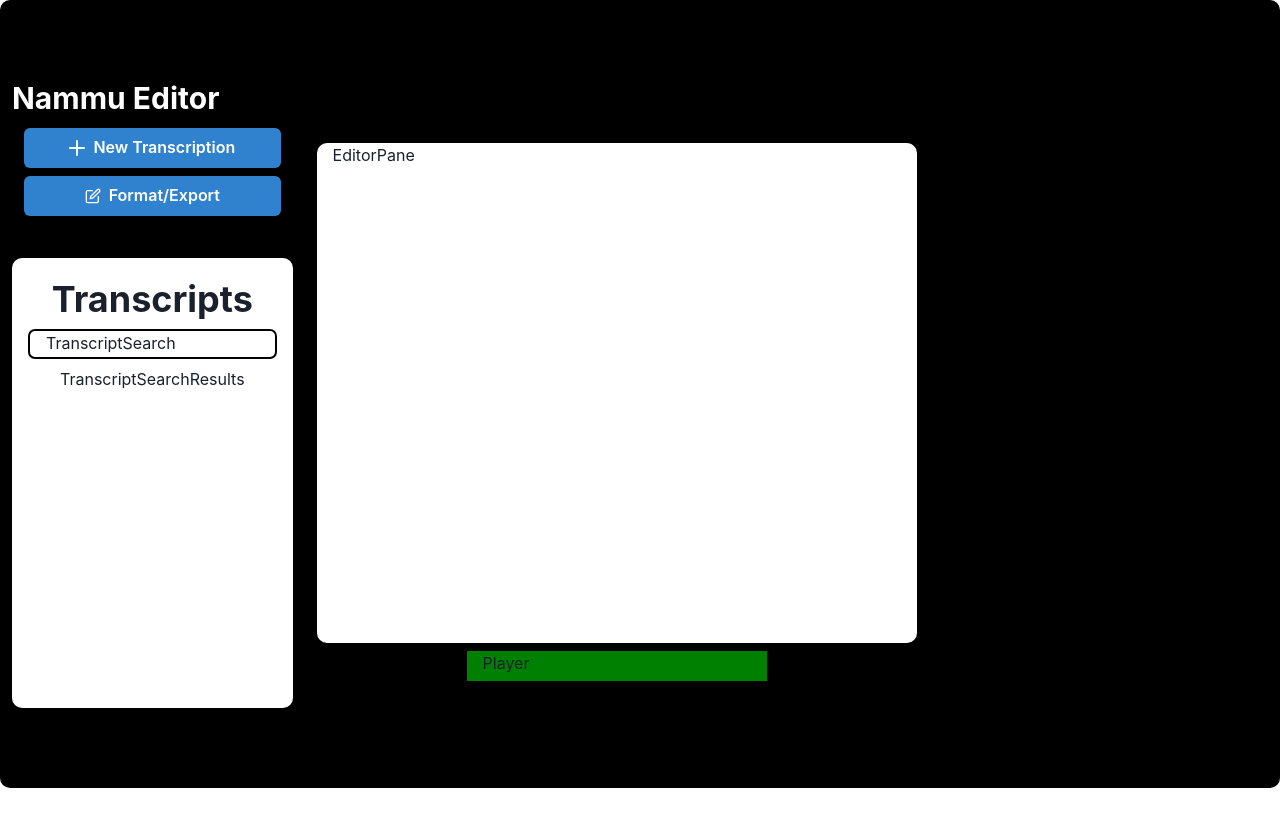
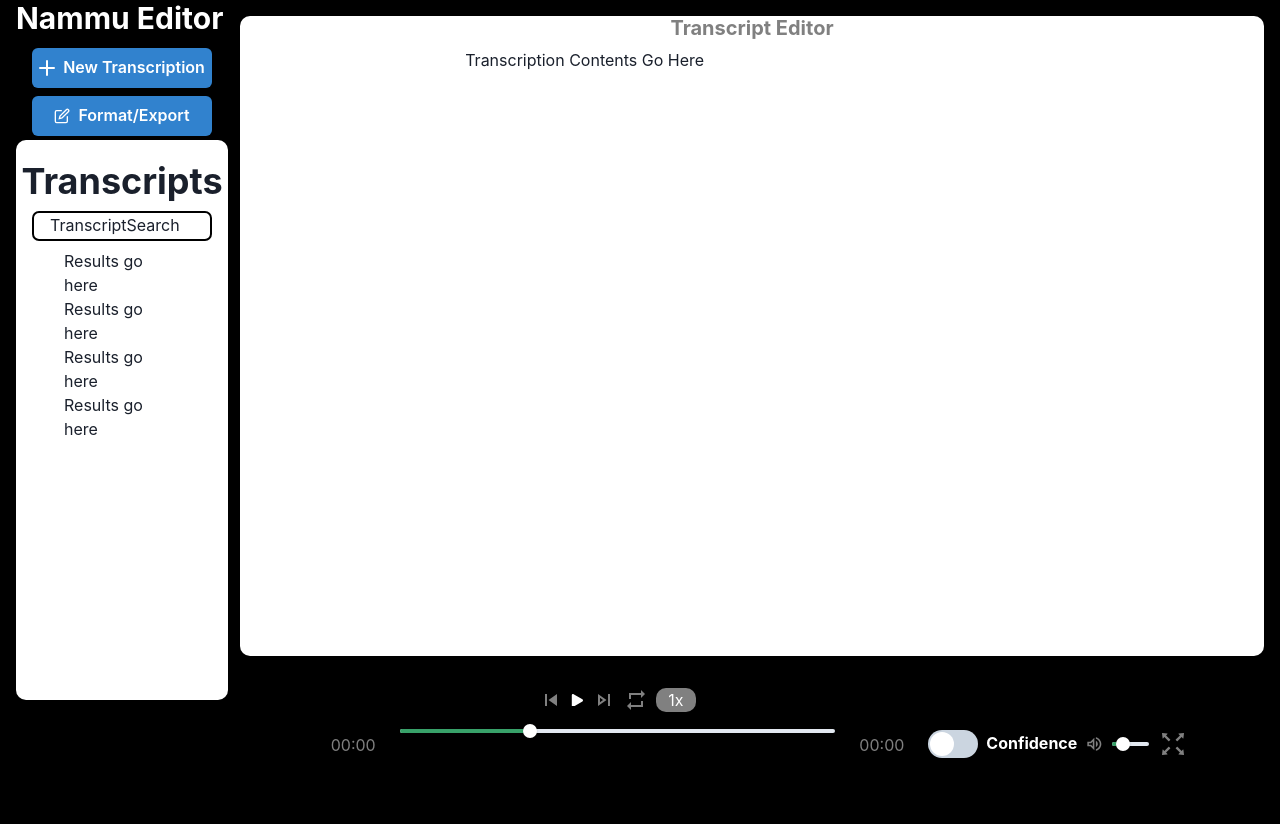
Before and after one commit to ChrisB49/steel-hawk, a Next.js app: page /editor in a window 1280 px wide. Before the commit the page ends 800 px from the top, so only its background shows below. Built offline with nearby package versions, Linux system fonts and the light colour scheme.

Commit message:
appearance changes

```diff
--- a/app/editor/page.tsx
+++ b/app/editor/page.tsx
@@ -1,9 +1,23 @@
 'use client'
 import { Container, Flex, Text, Link, Stack, VStack, HStack, Heading, Button } from '@chakra-ui/react'
+import {
+    Slider,
+    SliderTrack,
+    SliderFilledTrack,
+    SliderThumb,
+    SliderMark,
+    Switch,
+    Center
+} from '@chakra-ui/react'
+
+import { FaPlay } from "react-icons/fa";
+import { MdSkipPrevious, MdOutlineSkipNext, MdOutlineRepeat, MdOutlineVolumeUp } from "react-icons/md";
+import { AiOutlineFullscreen } from "react-icons/ai";
 import { AddIcon, EditIcon } from '@chakra-ui/icons'
+
 export function UtilityMenu() {
     return (
-        <Container rounded={10} bg='black.50' w='100%' p={3}>
+        <Container rounded={10} bg='black.50' w='100%' h="10vh">
             <VStack align="center" direction="column" spacing={2}>
                 <Button leftIcon={<AddIcon />} colorScheme="blue" size="md" w="full">
                     <Link href='/'>New Transcription</Link>
@@ -18,8 +32,13 @@ export function UtilityMenu() {
 
 export function EditorPane() {
     return (
-        <Container rounded={10} bg='white' h={500} w={600}>
-            <h1>EditorPane</h1>
+        <Container rounded={10} bg='white' minW='80vw' minH="80vh">
+            <VStack align="center" direction="column" spacing={2}>
+                <Heading size="md" color="gray">Transcript Editor</Heading>
+                <Container bg='white' h={400} w='full'>
+                    <Text>Transcription Contents Go Here</Text>
+                </Container>
+            </VStack>
         </Container>
     )
 }
@@ -27,7 +46,7 @@ export function EditorPane() {
 export function TranscriptSearch() {
     return (
         <Container rounded={7} bg='white' h='30px' border="2px" borderColor="black">
-            < h1 > TranscriptSearch</h1 >
+            <h1> TranscriptSearch</h1>
         </Container >
     )
 }
@@ -35,14 +54,17 @@ export function TranscriptSearch() {
 export function TranscriptSearchResults() {
     return (
         <Container rounded={10} bg='white' h='300px' w='100%'>
-            <h1>TranscriptSearchResults</h1>
+            <Text>Results go here</Text>
+            <Text>Results go here</Text>
+            <Text>Results go here</Text>
+            <Text>Results go here</Text>
         </Container>
     )
 }
 
 export function Transcript() {
     return (
-        <Container rounded={10} bg='white' w='100%' h='450px'>
+        <Container rounded={10} bg='white' w='100%' h='70vh'>
             <VStack justify="space-evenly" align="center" direction="column" py={5} spacing={2}>
                 <Heading>Transcripts</Heading>
                 <TranscriptSearch />
@@ -54,26 +76,100 @@ export function Transcript() {
     )
 }
 
-export function PlayerBar() {
+export function SeekBar() {
     return (
-        <Container bg='green' w='300px' h='30px'>
-            <h1>Player</h1>
+        <Container rounded={10} bg='Black' h={50} w={600}>
+            <Slider aria-label='slider-ex-2' colorScheme='green' defaultValue={30}>
+                <SliderTrack>
+                    <SliderFilledTrack />
+                </SliderTrack>
+                <SliderThumb />
+            </Slider>
         </Container>
     )
 }
 
+export function SpeedSelector() {
+    return (
+        <Container rounded={10} bg='gray' h={6} w={10}>
+            <Center>
+                <Text color="white">1x</Text>
+            </Center>
+        </Container>
+    )
+}
+
+export function VolumeBar() {
+    return (
+        <HStack minW="5vw">
+            <MdOutlineVolumeUp color="gray" size="2em" />
+            <Slider aria-label='slider-ex-2' colorScheme='green' defaultValue={30}>
+                <SliderTrack>
+                    <SliderFilledTrack />
+                </SliderTrack>
+                <SliderThumb />
+            </Slider>
+        </HStack>
+    )
+}
+
+export function Maximizer() {
+    return (
+        <AiOutlineFullscreen color="gray" size="2em" />
+    )
+}
+
+export function PlayerBar() {
+    return (
+        <Center rounded={10} bg='Black' minH="20vh" minW="80vw">
+            <HStack align="center" spacing={2}>
+                <VStack>
+                    <HStack>
+                        <MdSkipPrevious color="gray" size="1.5em" />
+                        <FaPlay color="white" size=".8em" />
+                        <MdOutlineSkipNext color="gray" size="1.5em" />
+                        <MdOutlineRepeat color="gray" size="1.5em" />
+                        <SpeedSelector />
+                    </HStack>
+                    <Container w="fill" h={20}>
+                        <HStack alignItems="center">
+                            <Text color="gray">00:00</Text>
+                            <SeekBar />
+                            <Text color="gray">00:00</Text>
+                        </HStack>
+                    </Container>
+                </VStack>
+                <ConfidenceSelector />
+                <VolumeBar />
+                <Maximizer />
+            </HStack>
+        </Center >
+    )
+}
+
+export function ConfidenceSelector() {
+    return (
+        <HStack>
+            <Switch colorScheme="green" size="lg" />
+            <Heading size="sm" color="white">Confidence</Heading>
+        </HStack>
+    )
+}
 
 
 export default function Page() {
     return (
-        <Container bg="black" rounded={10} maxW="container.xl" py={20} px={3}>
-            <Heading color={"white"} size="lg">Nammu Editor</Heading>
-            <HStack align="center" spacing={6}>
-                <VStack direction={'column'} align={"center"} spacing={"30px"} maxW={500}>
-                    <UtilityMenu />
-                    <Transcript />
+        <Container bg="black" minWidth="100%" minHeight="100vh">
+            <HStack align="top" spacing={3}>
+                <VStack align="left" direction="column" spacing={3} minW='15vw'>
+                    <Heading color={"white"} size="lg">Nammu Editor</Heading>
+                    <VStack direction={'column'} align={"center"} spacing={3} maxW={500}>
+                        <UtilityMenu />
+                        <Transcript />
+                    </VStack>
+
                 </VStack>
-                <VStack direction={'column'} maxW="fill" align="center">
+                <VStack pt={4}>
                     <EditorPane />
                     <PlayerBar />
                 </VStack>
--- a/package.json
+++ b/package.json
@@ -17,7 +17,8 @@
     "framer-motion": "^11.0.8",
     "next": "14.1.3",
     "react": "^18",
-    "react-dom": "^18"
+    "react-dom": "^18",
+    "react-icons": "^5.0.1"
   },
   "devDependencies": {
     "@types/node": "^20",
```
Also changed, not shown: app/globals.css (+2 -5 lines), 1 other file (tests, documents, lock files or other folders).
